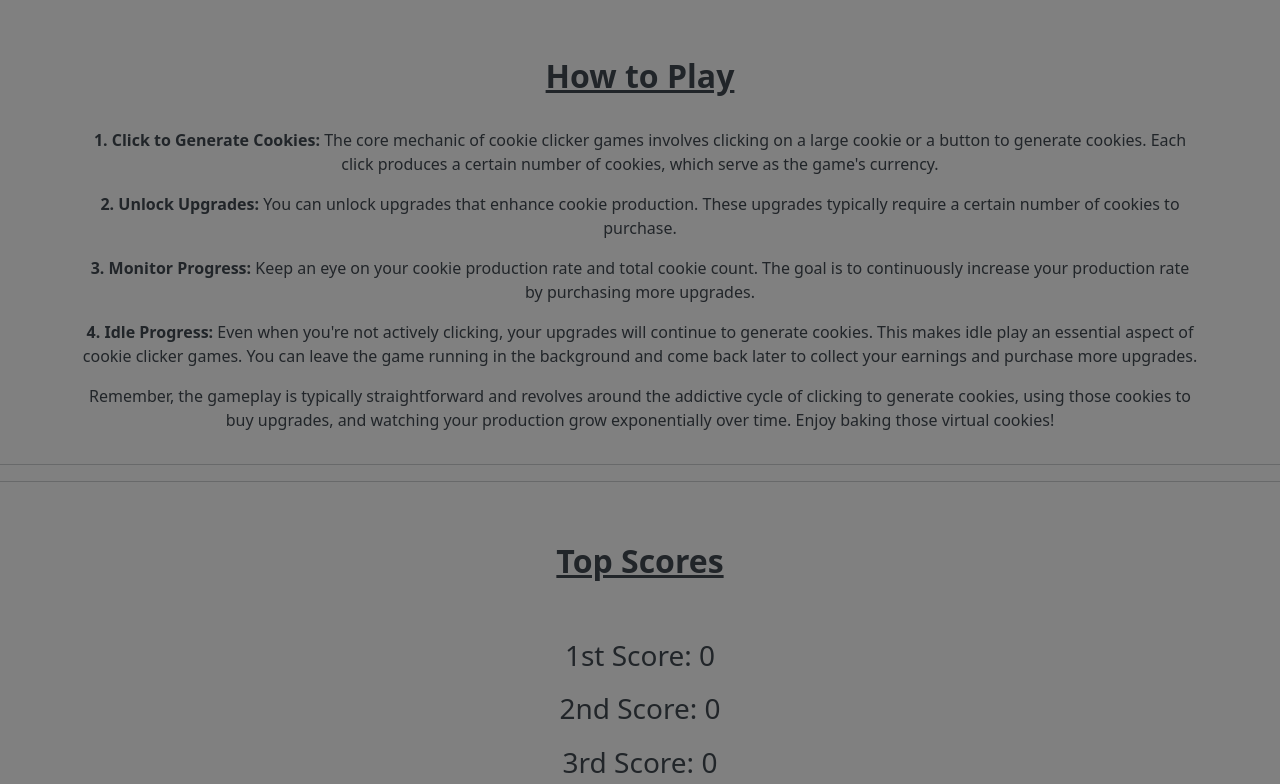
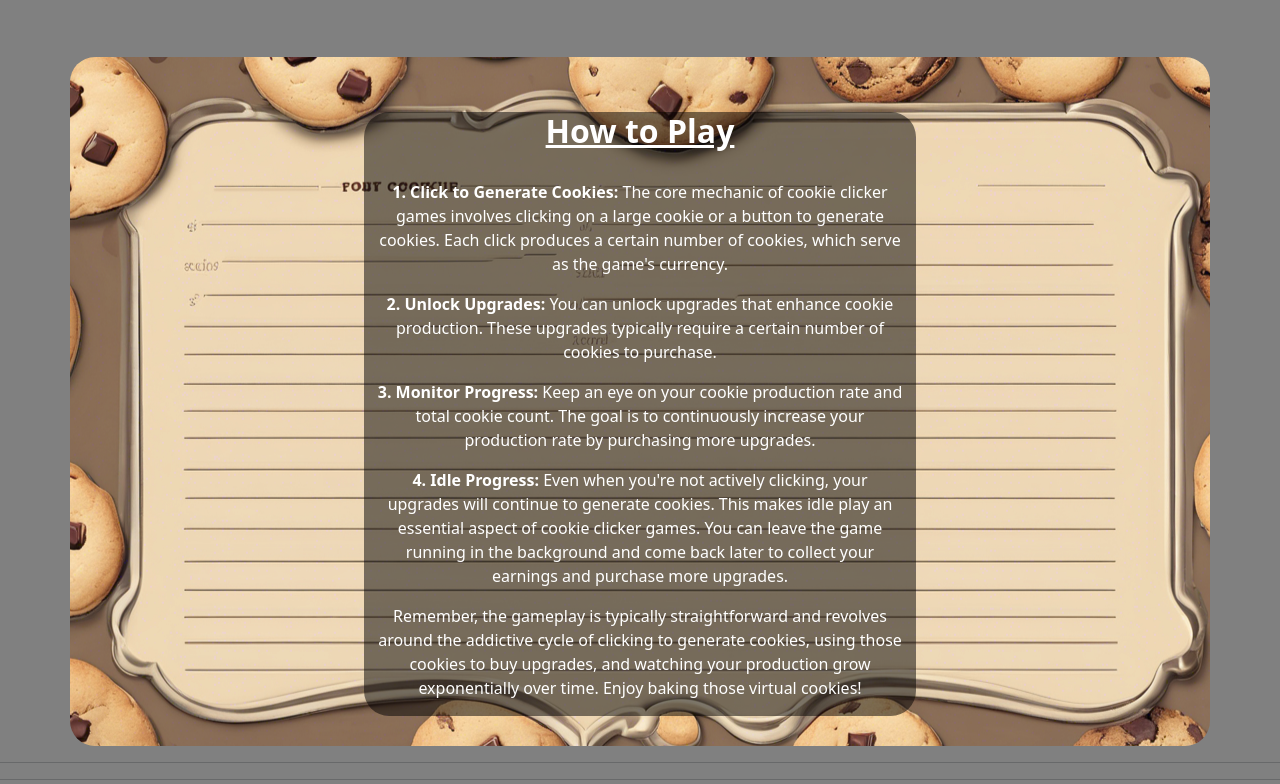
Before and after one commit to StephenIles/Milestone-Project-2, a website: page index.html in a window 1280 px wide. Shown: the part 2672-3456 px from the top of the page. Drawn offline with nearby package versions, Linux system fonts and the light colour scheme.

Commit message:
Added a background to the how to play section keeping with the cookie kitchen theme

```diff
--- a/assets/css/style.css
+++ b/assets/css/style.css
@@ -110,14 +110,24 @@ body {
 
 .how-to {
     margin-top: 60px;
+    background-repeat: no-repeat;
+    background-position: center;
+
+    background-image: url(../images/howToBackground.png);
+    border-radius: 25px;
+    padding: 30px;
 }
 
-.how-to-header {
+.how-to-body h2 {
     text-decoration: underline;
+    margin-bottom: 30px;
 }
 
 .how-to-body {
-    margin-top: 25px
+    margin-top: 25px;
+    background-color: rgba(0,0,0,0.5);
+    border-radius: 25px;
+    color: white;
 }
 
 /****************** Top Scores **************/
@@ -141,6 +151,9 @@ body {
 
 /****************** Achievements **************/
 
+.achievement-header {
+    text-decoration: underline;
+}
 .achievement {
     height: 150px;
     margin: 15px;
--- a/index.html
+++ b/index.html
@@ -184,13 +184,9 @@
       </div>
     </div>
     <div class="container how-to text-center" id="how-to">
-      <div class="row how-to-header">
-        <div class="col">
+      <div class="row justify-content-center">
+        <div class="col-6 how-to-body">
           <h2><strong>How to Play</strong></h2>
-        </div>
-      </div>
-      <div class="row how-to-body justify-content-center">
-        <div class="col7">
           <p>
             <strong>1. Click to Generate Cookies:</strong> The core mechanic of
             cookie clicker games involves clicking on a large cookie or a button
```
Also changed, not shown: assets/images/howToBackground.png (added).
